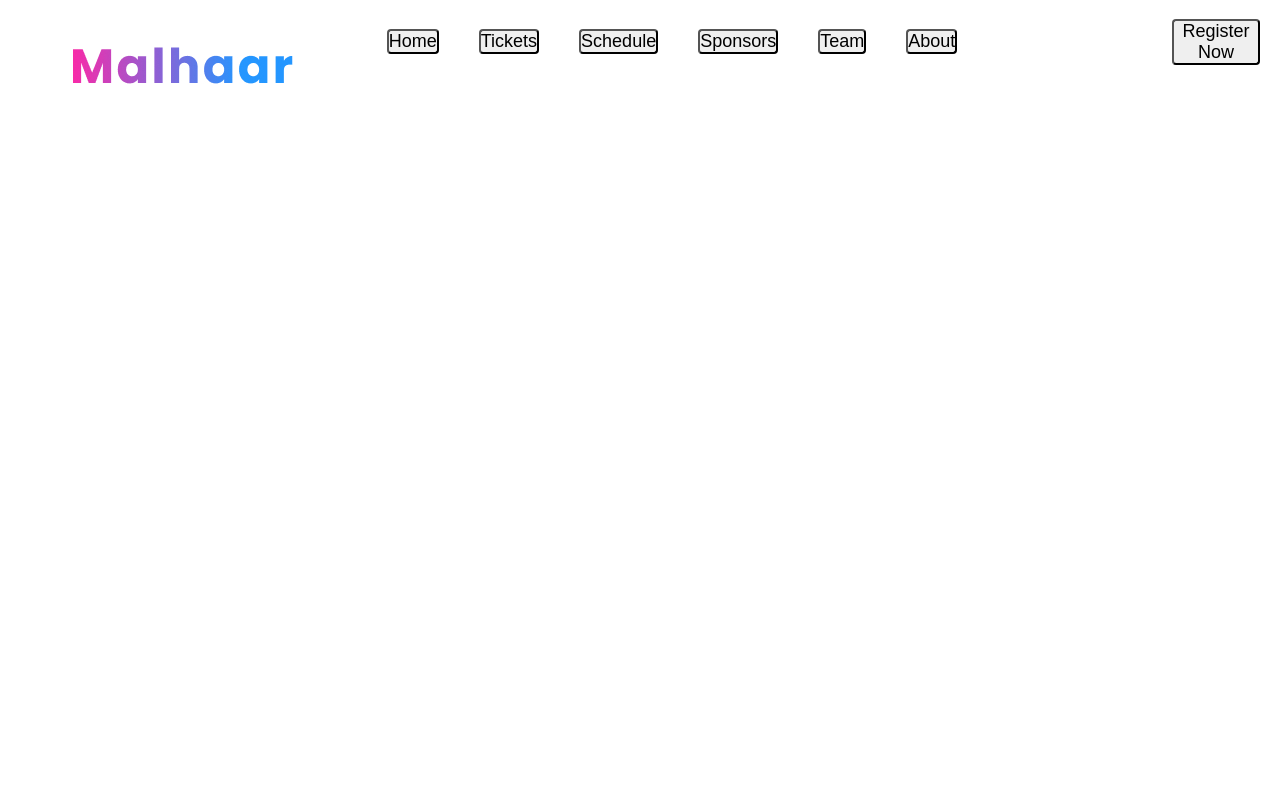
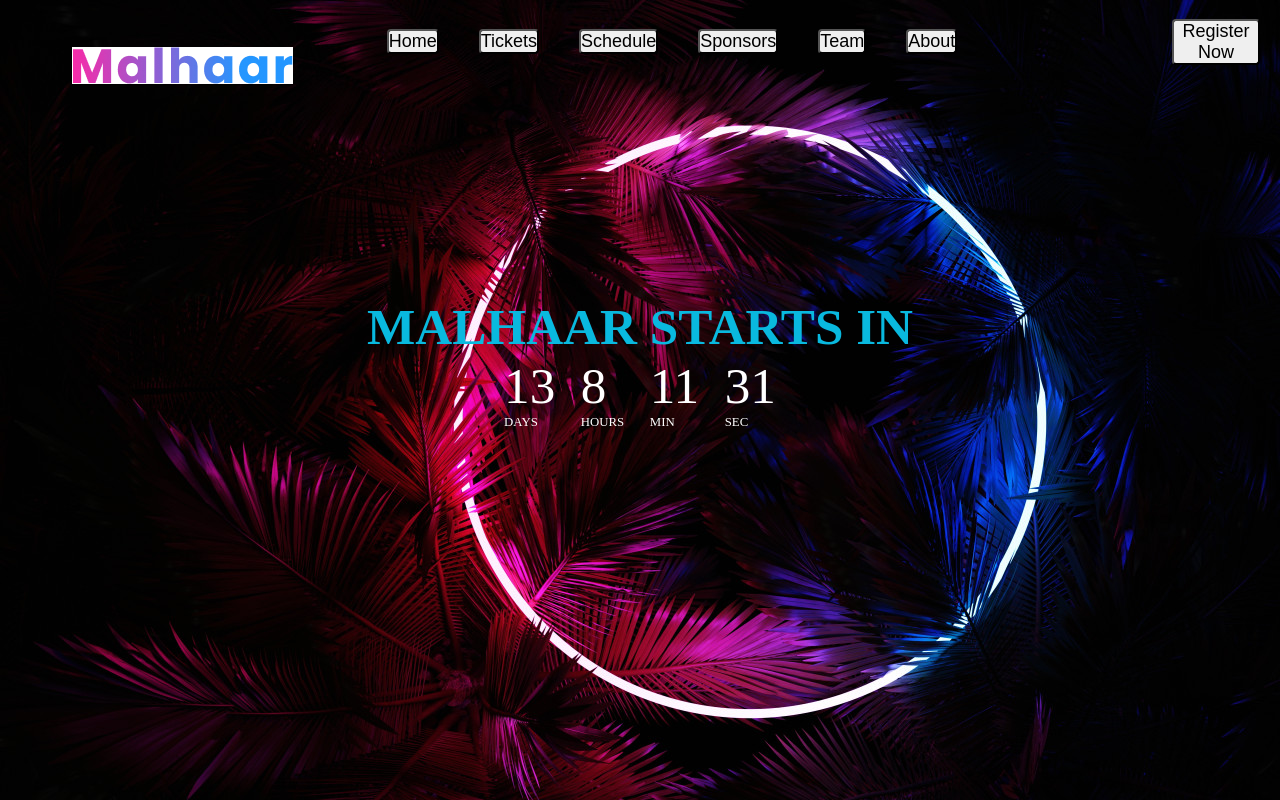
Before and after one commit to ankit-lang/MAlHAARCountDown, a React (Vite) app: page / in a window 1280 px wide. Built offline with nearby package versions, Linux system fonts and the light colour scheme.

Commit message:
bg and timer added

```diff
--- a/src/index.css
+++ b/src/index.css
@@ -1,10 +1,15 @@
-*{
+* {
   padding: 0;
   margin: 0;
   box-sizing: border-box;
 
+
 }
-.malhaar{
+body{
+  background-image: url(../src/assets/bgMalhaarproper.jpg);
+  object-fit: cover;
+}
+.malhaar {
   width: 15%;
   display: inline;
   font-size: 72px;
@@ -13,43 +18,69 @@ width: 15%;
   top: 19px;
   left: 72px;
 
-
   background: linear-gradient(to right, #ff7e5f, #feb47b, #df3e15);
   -webkit-background-clip: text;
   background-clip: text;
-
 }
-.background-color{
+.background-color {
   background-color: black;
 }
-.nav{
+.nav {
   display: flex;
+  height: 20%;
   width: 100%;
   align-items: center;
   display: flex;
-  position: fixed;
-
-
+  position: sticky;
 }
-.nav-buttons{
+.nav-buttons {
   width: 75%;
   display: flex;
 
   align-items: center;
-  justify-content:center;
+  justify-content: center;
 }
-.nav-buttons button{
+.nav-buttons button {
   margin-left: 20px;
   margin-right: 20px;
   border-radius: 4px;
   font-size: 18px;
 }
-.Register{
+.Register {
   width: 10%;
 }
-.Register button{
+.Register button {
   margin-left: 20px;
   margin-right: 20px;
   border-radius: 4px;
   font-size: 18px;
 }
+
+/* .logo{ */
+  /* position: absolute; */
+  /* z-index: 50; */
+  /* opacity: 40%; */
+  /* margin: 4rem; */
+  /* border-radius: 50px; */
+/* } */
+.countDown{
+  position: relative;
+
+  top: 5rem;
+  height: 50vh;
+  display: flex;
+  flex-direction: column;
+  font-size: 4vmax;
+  justify-content: center;
+  align-items: center;
+  color: #09B9DF;
+
+}
+.timer{
+  color: white;
+  display: flex;
+  gap: 2vw;
+}
+.timerText{
+  font-size: 1vw;
+}
--- a/src/layout/Comingsoon.jsx
+++ b/src/layout/Comingsoon.jsx
@@ -1,15 +1,72 @@
-import React from 'react'
-import Navbar from './Navbar'
-
+import React, { useEffect, useState } from "react";
+import Navbar from "./Navbar";
+import logoMalhaar from "../assets/soonLogo.jpg";
 
 const Comingsoon = () => {
+  const [date, setDate] = useState({
+    days: "00",
+    hours: "00",
+    min: "00",
+    sec: "00",
+  });
+
+  const interval = setInterval(() => {
+    const futTime = new Date("2023-11-11T00:00:00").getTime();
+    const diff = futTime - +new Date();
+    let days, min, hour, sec;
+    let differnce = diff;
+    days = Math.floor(differnce / (1000 * 60 * 60 * 24)).toString();
+    hour = Math.floor((differnce / (1000 * 60 * 60)) % 24).toString();
+    min = Math.floor((differnce / (1000 * 60)) % 60).toString();
+    sec = Math.floor((differnce / 1000) % 60).toString();
+
+    setDate({
+      days: days,
+      hours: hour,
+      min: min,
+      sec: sec,
+    });
+    if (differnce < 0) {
+      setDate({
+        days: "00",
+        hours: "00",
+        min: "00",
+        sec: "00",
+      });
+      clearInterval(interval);
+    }
+  }, 1000);
+
   return (
+    <>
+      <div className="navbar">
+        <Navbar />
+      </div>
+      {/* <div className="logo"><img src={logoMalhaar} alt="" /></div> */}
+      <div className="countDown">
+        <h4>MALHAAR STARTS IN</h4>
 
-    <div className='navbar'>
-      <Navbar/>
-    </div>
+        <div className="timer">
+          <div className="days">
+            <p>{date.days} </p>
+            <p className="timerText">DAYS</p>
+          </div>
+          <div className="hours">
+            <p>{date.hours} </p>
+            <p className="timerText"> HOURS</p>
+          </div>
+          <div className="min">
+            <p>{date.min} </p>
+            <p className="timerText">MIN</p>
+          </div>
+          <div className="sec">
+            <p>{date.sec} </p>
+            <p className="timerText">SEC</p>
+          </div>
+        </div>
+      </div>
+    </>
+  );
+};
 
-  )
-}
-
-export default Comingsoon
+export default Comingsoon;
```
Also changed, not shown: src/assets/bg-malhaar.png (deleted), src/assets/bgMalhaarproper.jpg (added). Lines whose indentation alone changed are shown as unchanged.
